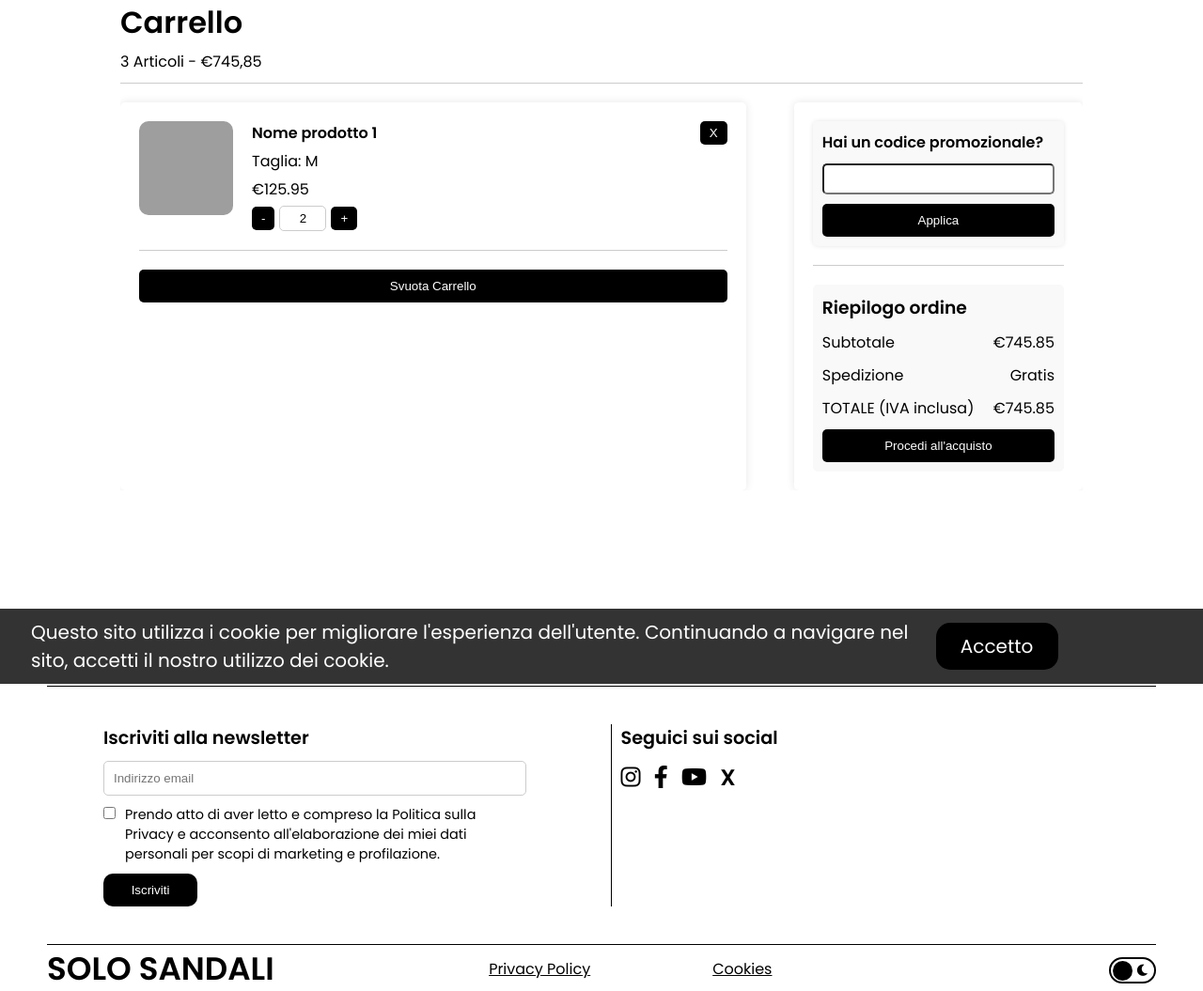
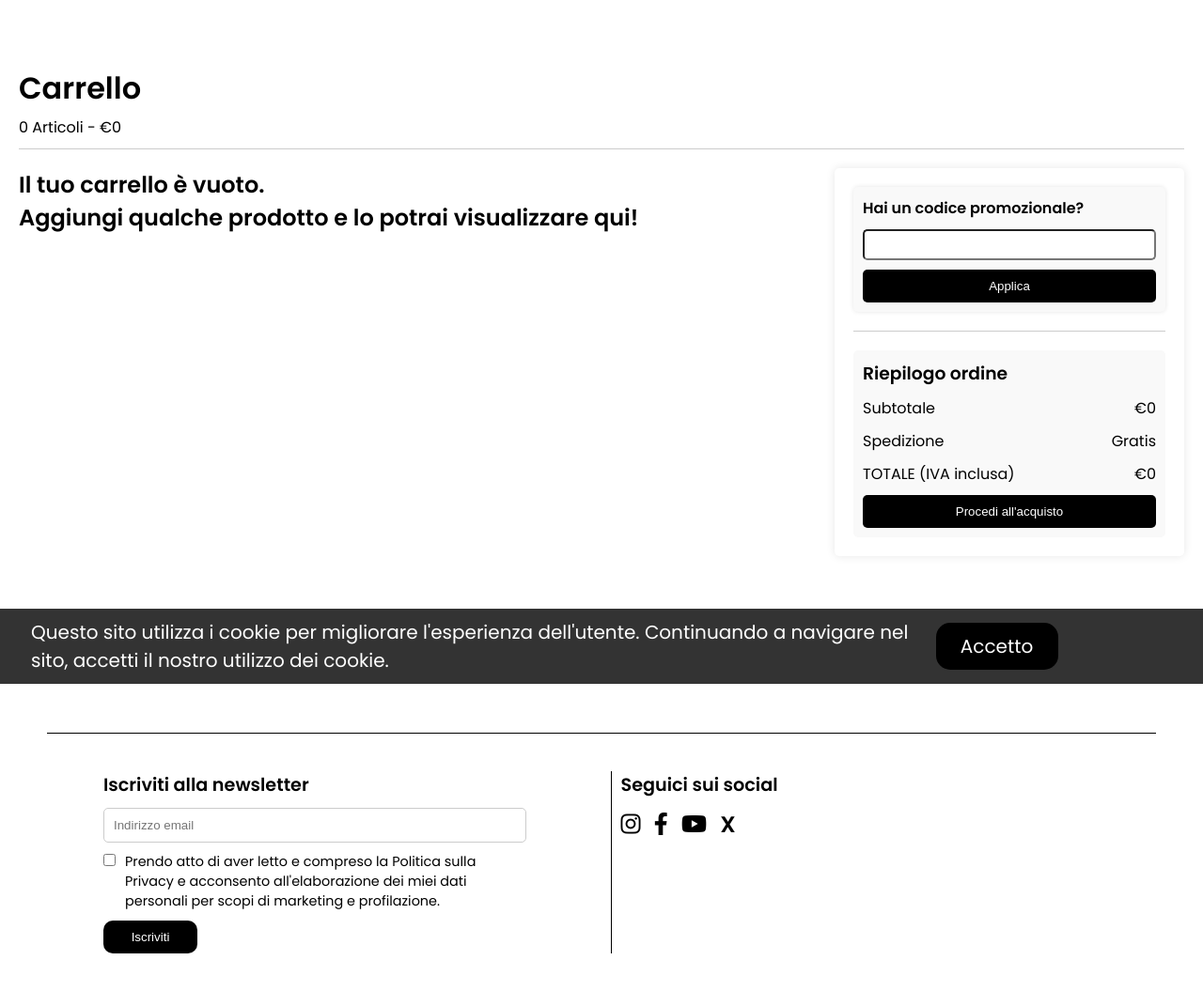
Before and after one commit to TheKrakenray/SandalProject, an ASP.NET Core app: page /Carrello/Carrello in a window 1280 px wide. Shown: the part 72-1127 px from the top of the page at 94% size. Run offline with ASP.NET Core 8, Linux system fonts and the light colour scheme; data that the repository does not hold is empty; grey boxes are pictures that could not be loaded.

Commit message:
Carrello funzionante!

```diff
--- a/SandalProject/SandalProject/Controllers/CarrelloController.cs
+++ b/SandalProject/SandalProject/Controllers/CarrelloController.cs
@@ -27,13 +27,14 @@ namespace SandalProject.Controllers
         {
             Account utenteLoggato = UtenteController.utenteLoggato;
 
-            Sandali s = (Sandali)DAOSandali.GetInstance().Find(id);
-
             if(utenteLoggato.Id != 1)
             {
+                Sandali s = (Sandali)DAOSandali.GetInstance().Find(id);
+
                 if(s != null)
                 {
                     DAOAccount.GetInstance().AddCarrello(utenteLoggato, s);
+
                     return Redirect($"/Carrello/Carrello");
                 }
                 else
@@ -51,13 +52,14 @@ namespace SandalProject.Controllers
         {
             Account utenteLoggato = UtenteController.utenteLoggato;
 
-            Sandali s = (Sandali)DAOSandali.GetInstance().Find(id);
-
             if (utenteLoggato.Id != 1)
             {
+                Sandali s = (Sandali)DAOSandali.GetInstance().Find(id);
+
                 if (s != null)
                 {
                     DAOAccount.GetInstance().RemoveCarrello(utenteLoggato, s);
+
                     return Redirect($"/Carrello/Carrello");
                 }
                 else
@@ -69,16 +71,16 @@ namespace SandalProject.Controllers
             {
                 return Redirect($"/Utente/Logout/");
             }
-
         }
 
         public IActionResult SvuotaCarrello()
         {
             Account utenteLoggato = UtenteController.utenteLoggato;
-            carrello = DAOAccount.GetInstance().GetCarrello(utenteLoggato);
 
             if (utenteLoggato.Id != 1)
             {
+                carrello = DAOAccount.GetInstance().GetCarrello(utenteLoggato);
+
                 DAOAccount.GetInstance().ResetCarrello(utenteLoggato);
 
                 carrello.Clear();
@@ -95,10 +97,10 @@ namespace SandalProject.Controllers
         {
             Account utenteLoggato = UtenteController.utenteLoggato;
 
-            carrello = DAOAccount.GetInstance().GetCarrello(utenteLoggato);
-
             if (utenteLoggato.Id != 1)
             {
+                carrello = DAOAccount.GetInstance().GetCarrello(utenteLoggato);
+
                 if(carrello.Count > 0)
                 {
                     return View();
@@ -112,7 +114,6 @@ namespace SandalProject.Controllers
             {
                 return Redirect("/Utente/Logout/");
             }
-
         }
     }
 }
--- a/SandalProject/SandalProject/Views/Carrello/Carrello.cshtml
+++ b/SandalProject/SandalProject/Views/Carrello/Carrello.cshtml
@@ -3,9 +3,10 @@
 }
 
 @using SandalProject.Models
-
 @model List<Sandali>
-
+@{
+    double? totalePrezzo = Model.Sum(item => item.Prezzo);
+}
 
 <!DOCTYPE html>
 <html>
@@ -20,30 +21,44 @@
     <div class="container">
         <div class="top-section">
             <h1>Carrello</h1>
-            <p>3 Articoli - €745,85</p>
+            @foreach(Sandali s in Model)
+            {
+                double? sum = 0;
+                sum += s.Prezzo;
+            }
+            <p>@Model.Count() Articoli - €@totalePrezzo</p>
             <hr>
         </div>
         <div class="cart">
+            @if(Model.Count() > 0)
+            {
                 <div class="cart-items">
-
+                    @foreach (Sandali s in Model)
+                    {
                         <div id="id" class="cart-item">
-                    <img src="product1.jpg" alt="Product 1">
+                            <a href="/Dettagli/Dettagli?id=@s.Id"><img src="/Dettagli/GetImage?id=@s.Id&posizioneLista=0" alt="Product 1"></a>
                             <div class="cart-item-details">
-                        <h4>Nome prodotto 1</h4>
-                        <p>Taglia: M</p>
-                        <p>€125.95</p>
+                                <h4>@s.Nome</h4>
+                                <p>Taglia: @s.Taglia</p>
+                                <p>€@s.Prezzo</p>
                                 <div class="cart-item-quantity">
                                     <button id="decrease_id">-</button>
-                            <input id="quantity_id" type="number" value="2" min="1">
+                                    <input id="quantity_id" type="number" value="1" min="1">
                                     <button id="increase_id">+</button>
                                 </div>
                             </div>
-                    <button id="remove-item_id" class="remove-item">X</button>
+                            <button onclick="window.location.href='/Carrello/EliminaCarrello?id=@s.Id'" id="remove-item_id" class="remove-item">X</button>
                         </div>
-
-
-                <button class="clear-cart" id="clear-cart">Svuota Carrello</button>
+                    }
+                    <button onclick="window.location.href='/Carrello/SvuotaCarrello'" class="clear-cart" id="clear-cart">Svuota Carrello</button>
                 </div>
+            }
+            else
+            {
+                <div>
+                    <h2>Il tuo carrello è vuoto. <br />Aggiungi qualche prodotto e lo potrai visualizzare qui!</h2>
+                </div>
+            }
 
             <div class="cart-summary">
                 <div class="promo-code">
@@ -54,9 +69,9 @@
                 <hr>
                 <div class="order-summary">
                     <h3>Riepilogo ordine</h3>
-                    <p>Subtotale <span>€745.85</span></p>
+                    <p>Subtotale <span>€@totalePrezzo</span></p>
                     <p>Spedizione <span>Gratis</span></p>
-                    <p>TOTALE (IVA inclusa) <span>€745.85</span></p>
+                    <p>TOTALE (IVA inclusa) <span>€@totalePrezzo</span></p>
                     <a href="/Carrello/Paymentone"><button>Procedi all'acquisto</button></a>
                 </div>
             </div>
--- a/SandalProject/SandalProject/Views/WList/WList.cshtml
+++ b/SandalProject/SandalProject/Views/WList/WList.cshtml
@@ -40,7 +40,6 @@
                     }
                 </div>
                 <button onclick="window.location.href='/WList/SvuotaWList'" class="clear-wishlist" id="clear-wishlist">Svuota Wishlist</button>
-
             }
             else
             {
--- a/SandalProject/SandalProject/wwwroot/css/Carrello.css
+++ b/SandalProject/SandalProject/wwwroot/css/Carrello.css
@@ -6,9 +6,11 @@ body {
 }
 
 .container {
-    width: 80%;
-    margin: auto;
+    max-width: 1300px;
+    width: 100%;
+    margin: 50px auto;
     overflow: hidden;
+    padding: 20px;
 }
 
 .top-section h1 {
--- a/SandalProject/SandalProject/wwwroot/css/Registrazione.css
+++ b/SandalProject/SandalProject/wwwroot/css/Registrazione.css
@@ -3,6 +3,7 @@
     display: flex;
     justify-content: center;
     align-items: center;
+    height: 80vh;
 }
 
 .registrazione-page {
```
Also changed, not shown: SandalProject/SandalProject/Controllers/WListController.cs (+7 -4 lines). Lines whose indentation alone changed are shown as unchanged.
